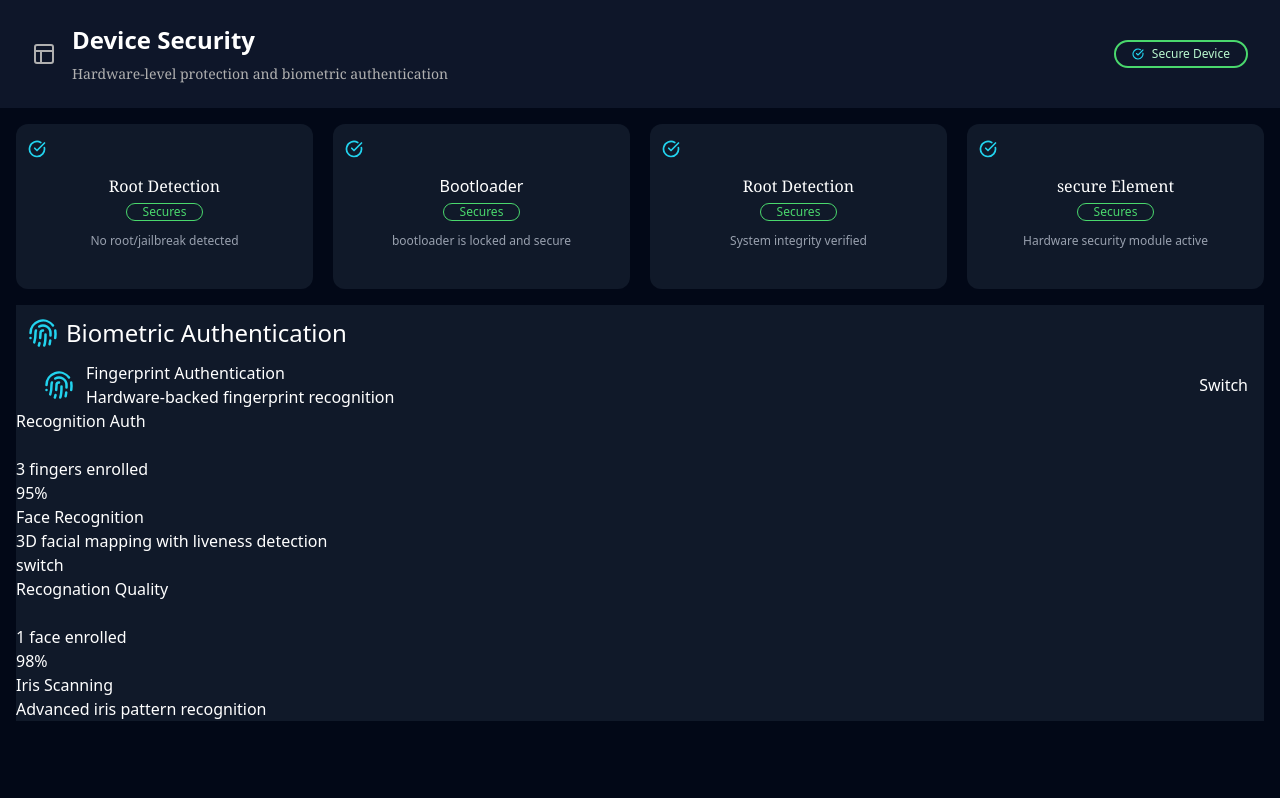
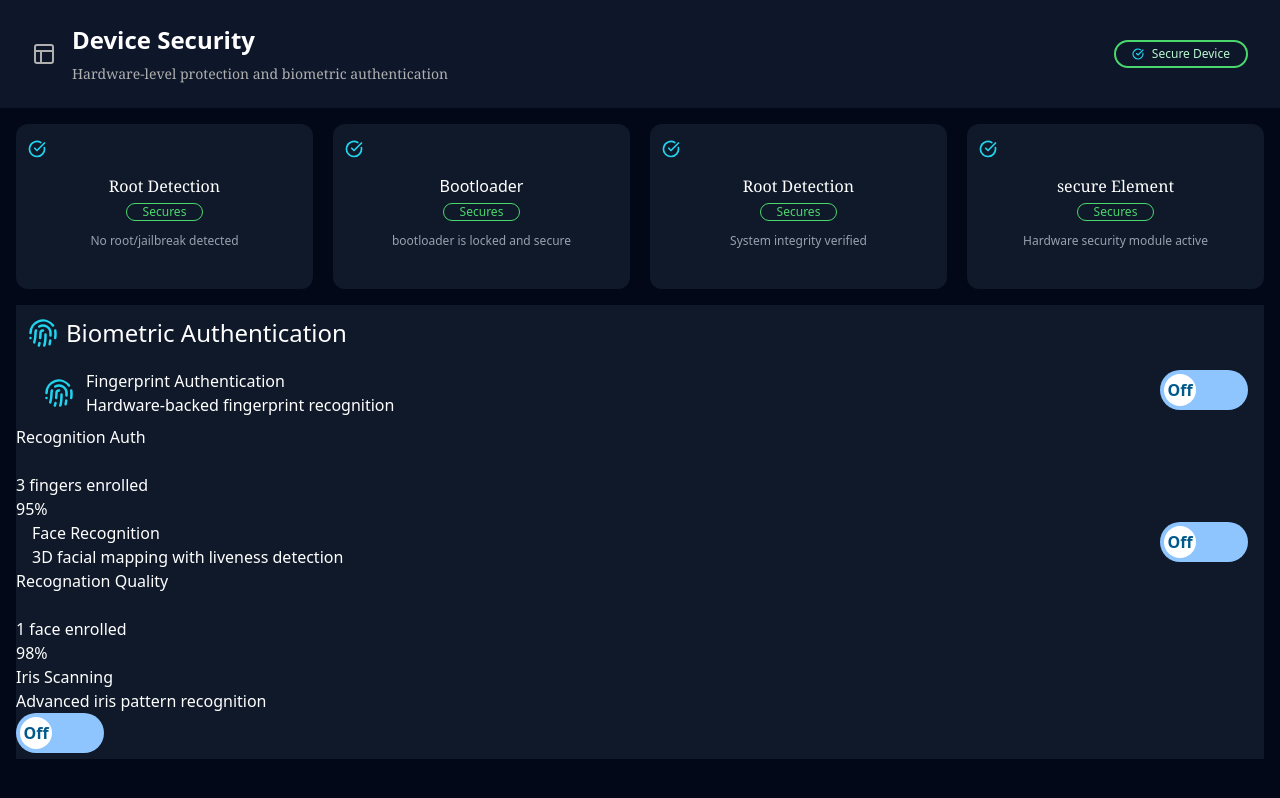
Before and after one commit to faris-dm/DashBoard-Ui, a React (Vite) app: page / in a window 1280 px wide. Built offline with nearby package versions, Linux system fonts and the light colour scheme.

Commit message:
added a switch componts

```diff
--- a/src/componts/security.jsx
+++ b/src/componts/security.jsx
@@ -95,7 +95,7 @@ function Security() {
             <div className="option">
               <div>
                 <div className="Auth flex items-center  justify-between  mx-4">
-                  <div className=" flex  gap-3 mx-3">
+                  <div className=" flex  gap-3 mx-3 my-2">
                     <img src={Finger} alt="" />
                     <div className="Finger">
                       <h2>Fingerprint Authentication</h2>
@@ -103,7 +103,10 @@ function Security() {
                     </div>
                   </div>
                   <div className="componts">
-                    <p>Switch</p>
+                    <label class="relative inline-flex items-center cursor-pointer">
+                      <input class="sr-only peer" value="" type="checkbox" />
+                      <div class="peer rounded-full outline-none duration-100 after:duration-500 w-22 h-10 bg-blue-300 peer-focus:outline-none peer-focus:ring-4  after:content-['Off'] after:absolute after:outline-none after:rounded-full after:h-8 after:w-8 after:bg-white after:top-1 after:left-1 after:flex after:justify-center after:items-center  after:text-sky-800 after:font-bold peer-checked:after:translate-x-12 peer-checked:after:content-['on'] peer-checked:after:border-white"></div>
+                    </label>
                   </div>
                 </div>
 
@@ -117,8 +120,8 @@ function Security() {
                 </div>
               </div>
             </div>
-            <div className="option">
-              <div>
+            <div className="option bg-[]">
+              <div className=" flex items-center justify-between mx-4">
                 <div className="FaceTitle">
                   <img src="" alt="" />
                   <div>
@@ -126,7 +129,13 @@ function Security() {
                     <p>3D facial mapping with liveness detection</p>
                   </div>
                 </div>
-                <div className="componts">switch</div>
+                <div className="componts">
+                  {" "}
+                  <label className="relative inline-flex items-center cursor-pointer">
+                    <input className="sr-only peer" value="" type="checkbox" />
+                    <div className="peer rounded-full outline-none duration-100 after:duration-500 w-22 h-10 bg-blue-300 peer-focus:outline-none peer-focus:ring-4  after:content-['Off'] after:absolute after:outline-none after:rounded-full after:h-8 after:w-8 after:bg-white after:top-1 after:left-1 after:flex after:justify-center after:items-center  after:text-sky-800 after:font-bold peer-checked:after:translate-x-12 peer-checked:after:content-['on'] peer-checked:after:border-white"></div>
+                  </label>
+                </div>
               </div>
               <div>
                 <div>
@@ -145,7 +154,15 @@ function Security() {
                   <p>Advanced iris pattern recognition</p>
                 </div>
               </div>
-              <div className="dot"></div>
+              <div className="dot">
+                <div className="componts">
+                  {" "}
+                  <label className="relative inline-flex items-center cursor-pointer">
+                    <input className="sr-only peer" value="" type="checkbox" />
+                    <div className="peer rounded-full outline-none duration-100 after:duration-500 w-22 h-10 bg-blue-300 peer-focus:outline-none peer-focus:ring-4  after:content-['Off'] after:absolute after:outline-none after:rounded-full after:h-8 after:w-8 after:bg-white after:top-1 after:left-1 after:flex after:justify-center after:items-center  after:text-sky-800 after:font-bold peer-checked:after:translate-x-12 peer-checked:after:content-['on'] peer-checked:after:border-white"></div>
+                  </label>
+                </div>
+              </div>
             </div>
           </div>
         </div>
```
